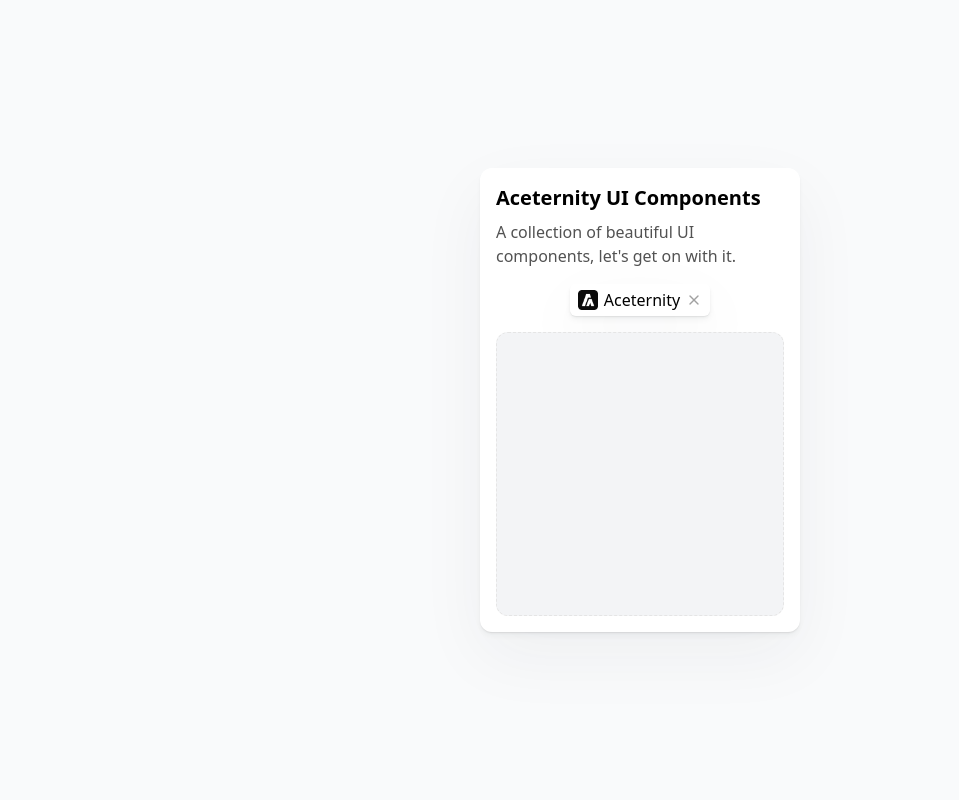
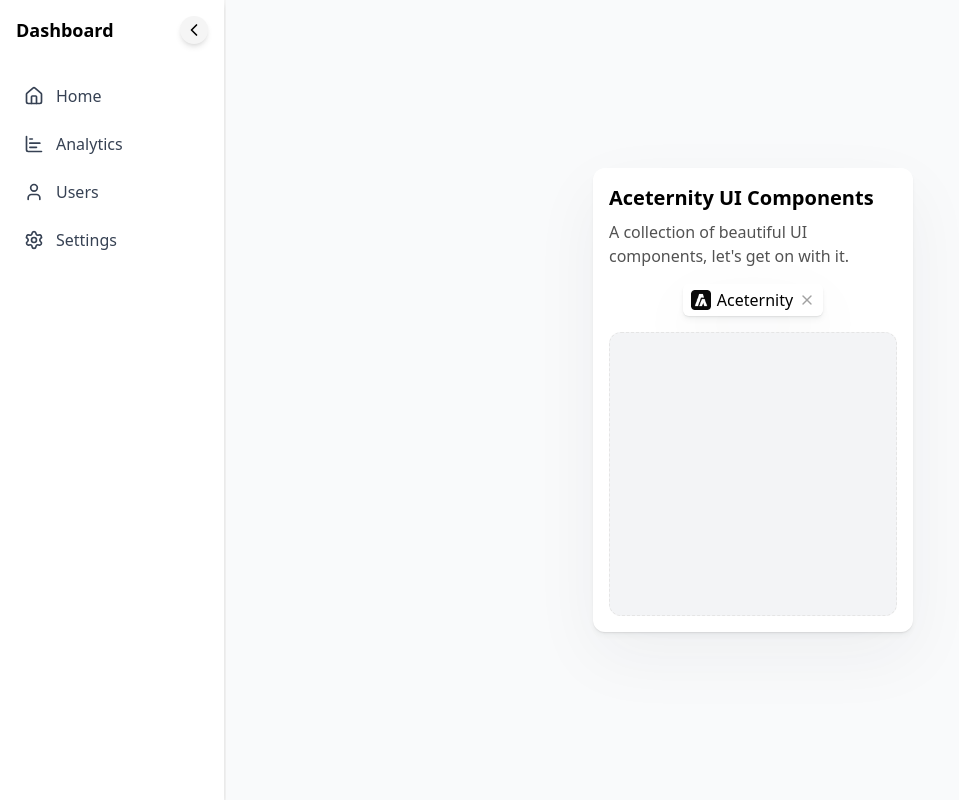
Before and after one commit to Nehra416/Motion, a React (Vite) app: page / in a window 1280 px wide. Shown: the whole page, without its empty margins (0-959 px from the left). Built offline with nearby package versions, Linux system fonts and the light colour scheme.

Commit message:
Animate Sidebar

```diff
--- a/src/App.tsx
+++ b/src/App.tsx
@@ -1,12 +1,16 @@
 import Btn from "./components/btn"
 import Card from "./components/card"
+import Sidebar from "./components/sidebar"
 
 function App() {
 
   return (
     <div>
       {/* <Btn /> */}
-      <Card />
+      <div className="flex bg-neutral-100">
+        <Sidebar />
+        <Card />
+      </div>
     </div>
   )
 }
--- /dev/null
+++ b/src/components/sidebar.tsx
@@ -0,0 +1,110 @@
+import { ChartBar, ChevronLeft, ChevronRight, Home, Settings, User } from "lucide-react";
+import { useState, type JSX } from "react";
+import { motion } from "motion/react";
+
+const Sidebar = () => {
+    const [open, setOpen] = useState(true);
+
+    type NavLink = { name: string; href: string; icon: JSX.Element };
+
+    const links: NavLink[] = [
+        {
+            name: "Home",
+            href: "/",
+            icon: <Home className="h-5 w-5" />,
+        },
+        {
+            name: "Analytics",
+            href: "/analytics",
+            icon: <ChartBar className="h-5 w-5" />,
+        },
+        {
+            name: "Users",
+            href: "/users",
+            icon: <User className="h-5 w-5" />,
+        },
+        {
+            name: "Settings",
+            href: "/settings",
+            icon: <Settings className="h-5 w-5" />,
+        },
+    ];
+
+    const sidebarVariant = {
+        open: {
+            width: "14rem"
+        },
+        closed: {
+            width: "3.5rem"
+        }
+    }
+
+    const childVarients = {
+        open: {
+            opacity: 1,
+            y: 0
+        },
+        closed: {
+            opacity: 0,
+            y: -10
+        }
+    }
+
+    const parentVariants = {
+        open: {
+            transition: {
+                staggerChildren: 0.07,
+                delayChildren: 0.2
+            }
+        },
+        closed: {
+            transition: {
+                staggerChildren: 0.05,
+                staggerDirection: -1
+            }
+        }
+    }
+
+    return (
+        <motion.div className="border-r-2 border-neutral-100 h-screen">
+            <motion.nav
+                variants={sidebarVariant}
+                initial={false}
+                animate={open ? "open" : "closed"}
+                transition={{ duration: 0.3 }}
+                className="bg-white h-full shadow-md overflow-hidden">
+                {/* Dashboard & Btn */}
+                <div className={`flex items-center justify-between p-4`}>
+                    <h2 className={`${open ? "inline" : "hidden"} font-bold text-lg`}>Dashboard</h2>
+                    <button
+                        onClick={() => setOpen(!open)}
+                        className="bg-neutral-100 hover:bg-neutral-200 shadow-md transition p-1 rounded-full"
+                    >
+                        {open ? <ChevronLeft className="h-5 w-5" /> : <ChevronRight className="h-5 w-5" />}
+                    </button>
+                </div>
+                {/* Items */}
+                <div className="">
+                    <div className={`py-4 ${open ? "px-4" : "px-2"}`}>
+                        <motion.ul variants={parentVariants} className="space-y-2">
+                            {links.map((link) => (
+                                <motion.li variants={childVarients} key={link.name}>
+                                    <a
+                                        href={link.href}
+                                        title={!open ? link.name : undefined}
+                                        className="flex items-center gap-2 p-2 text-gray-700 rounded hover:bg-gray-200"
+                                    >
+                                        {link.icon}
+                                        {open && <span className="ml-1">{link.name}</span>}
+                                    </a>
+                                </motion.li>
+                            ))}
+                        </motion.ul>
+                    </div>
+                </div>
+            </motion.nav>
+        </motion.div >
+    );
+};
+
+export default Sidebar;
```
